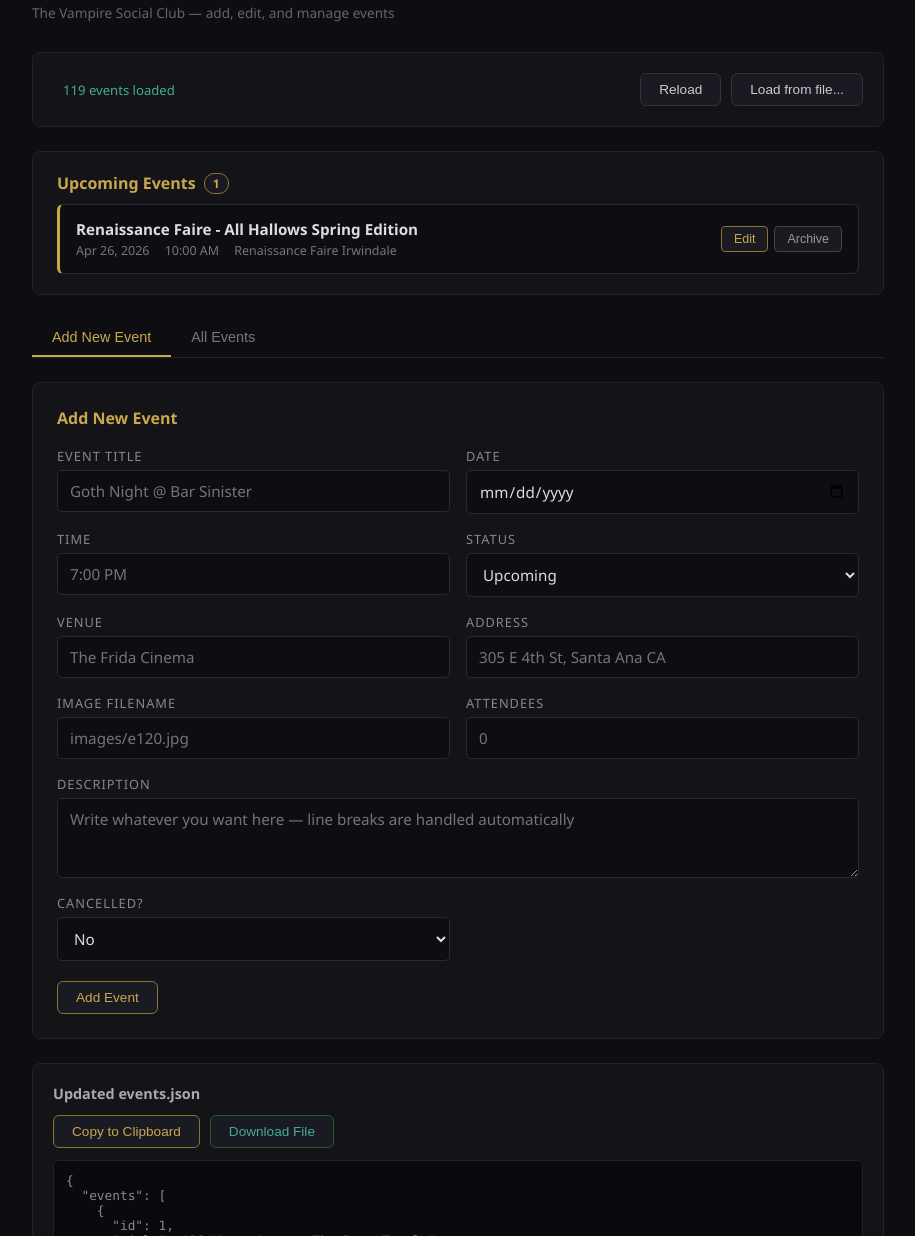
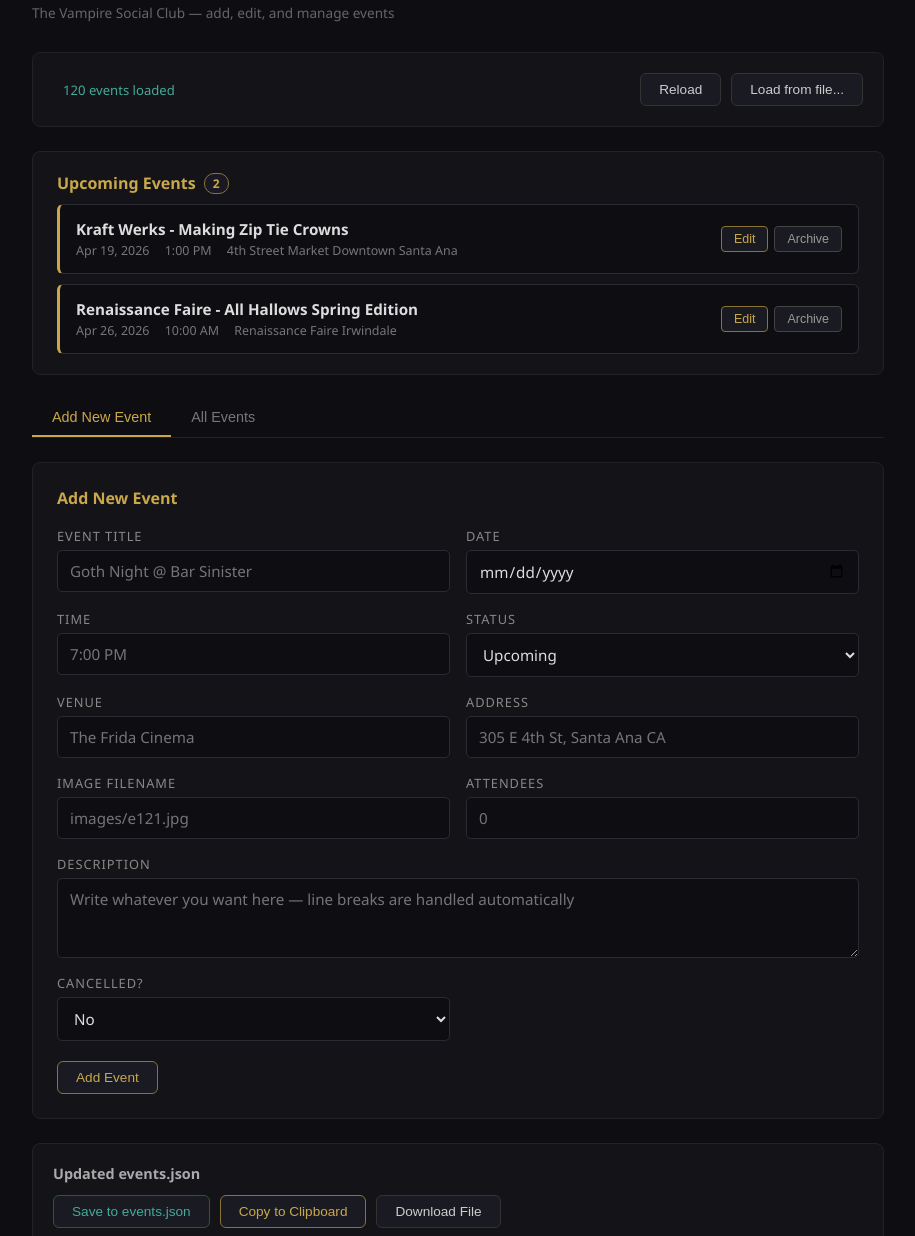
Before and after one commit to thevampiresocialclub/vampire-social-club, a plain HTML site: page event-manager.html in a window 1280 px wide. Shown: the part 64-1300 px from the top of the page, without its empty margins (182-1097 px from the left). Drawn offline with Linux system fonts and the light colour scheme.

Commit message:
update event and manager

```diff
--- a/event-manager.html
+++ b/event-manager.html
@@ -523,9 +523,11 @@
         <div class="output-section" id="outputSection" style="display:none;">
             <h3>Updated events.json</h3>
             <div class="output-actions" style="margin-bottom: 12px;">
+                <button class="btn btn-green" id="saveBtn" onclick="saveToFile()">Save to events.json</button>
                 <button class="btn btn-gold" onclick="copyJSON()">Copy to Clipboard</button>
-                <button class="btn btn-green" onclick="downloadJSON()">Download File</button>
+                <button class="btn" onclick="downloadJSON()">Download File</button>
                 <span class="copy-msg" id="copyMsg">Copied!</span>
+                <span class="copy-msg" id="saveMsg">Saved!</span>
             </div>
             <textarea id="jsonOutput" readonly></textarea>
             <p style="font-size: 0.78rem; color: #555; margin-top: 10px;">
@@ -538,6 +540,65 @@
 let events = [];
 let editingId = null;
 let templateData = null;
+let fileHandle = null;
+
+async function saveToFile() {
+    const saveBtn = document.getElementById('saveBtn');
+    const saveMsg = document.getElementById('saveMsg');
+
+    if (!('showOpenFilePicker' in window) && !('showSaveFilePicker' in window)) {
+        alert('Your browser does not support direct file saving. Try Chrome or Edge, or use the Download File button instead.');
+        return;
+    }
+
+    try {
+        if (!fileHandle) {
+            // First save: let user pick their events.json file
+            if ('showOpenFilePicker' in window) {
+                const [handle] = await window.showOpenFilePicker({
+                    types: [{
+                        description: 'JSON File',
+                        accept: {'application/json': ['.json']}
+                    }],
+                    multiple: false
+                });
+                fileHandle = handle;
+
+                // Request write permission
+                const perm = await fileHandle.requestPermission({ mode: 'readwrite' });
+                if (perm !== 'granted') {
+                    fileHandle = null;
+                    alert('Write permission was not granted. Try again and click "Allow".');
+                    return;
+                }
+            } else {
+                fileHandle = await window.showSaveFilePicker({
+                    suggestedName: 'events.json',
+                    types: [{
+                        description: 'JSON File',
+                        accept: {'application/json': ['.json']}
+                    }]
+                });
+            }
+        }
+
+        const content = document.getElementById('jsonOutput').value;
+        const writable = await fileHandle.createWritable();
+        await writable.write(content);
+        await writable.close();
+
+        saveBtn.textContent = 'Save to ' + fileHandle.name;
+        saveMsg.textContent = 'Saved at ' + new Date().toLocaleTimeString();
+        saveMsg.classList.add('show');
+        setTimeout(() => saveMsg.classList.remove('show'), 3000);
+    } catch(err) {
+        if (err.name === 'AbortError') return; // user cancelled
+        console.error(err);
+        alert('Save failed: ' + err.message + '\n\nThe file may have been moved, or permission was lost. Try clicking Save again to re-select the file.');
+        fileHandle = null;
+        saveBtn.textContent = 'Save to events.json';
+    }
+}
 
 async function autoLoad() {
     const status = document.getElementById('loadStatus');
--- a/events.json
+++ b/events.json
@@ -1544,6 +1544,19 @@
       "description": "Spring has arrived, but we’re keeping it delightfully strange. Join us for a day of sunlit spookiness, playful mischief, and just enough darkness to keep things interesting. This is the lighter side of the macabre — more grins than grim, more charm than chills — and open to all curious creatures.\n\nAll Hallows Spring brings a sun-splashed touch of playful spookiness to the shire with clever costume mash-ups like The Princess Bride of Frankenstein.\n\nSpooky Shakespeare in the Shire– Want a taste of Shakespeare’s darker side? Join us in the shire for 30 minutes of the Bard’s most spine-tingling monologues. Twisted Tales– Join our Fairy Godmother as she gathers with the Foolies for some spooky twists on our most beloved fairy tales. Drum Jam-ble Shamble– As dusk approaches, the ghouls will rise! Gather with friends for a spooky shamble and show off your best monster mashin’ moves.",
       "attendees": 15,
       "image": "images/witchWizardRenFaire.png",
+      "status": "upcoming",
+      "cancelled": false
+    },
+    {
+      "id": 120,
+      "title": "Kraft Werks - Making Zip Tie Crowns",
+      "date": "2026-04-19",
+      "time": "1:00 PM",
+      "venue": "4th Street Market Downtown Santa Ana",
+      "address": "201 E 4th St, Santa Ana, CA 92701",
+      "description": "Come join us and hang out with food, drink and crafting.\nPark in the parking lot behind Frida Cinema for ease, there is a fee.\nWe'll be in the patio area in the back, cant miss us!\n\nI'll bring the supplies:\n\nhair band\nzip ties (black only)\nfake black flowers\nblack gems or sparkly things to attach\nblack feathers\nglue\netc.\n\nYou bring:\nideas\nconversation\nfriendly attitude\nmoneys for food and drink to support the venue",
+      "attendees": 0,
+      "image": "images/ziptiecrown.png",
       "status": "upcoming",
       "cancelled": false
     }
```
